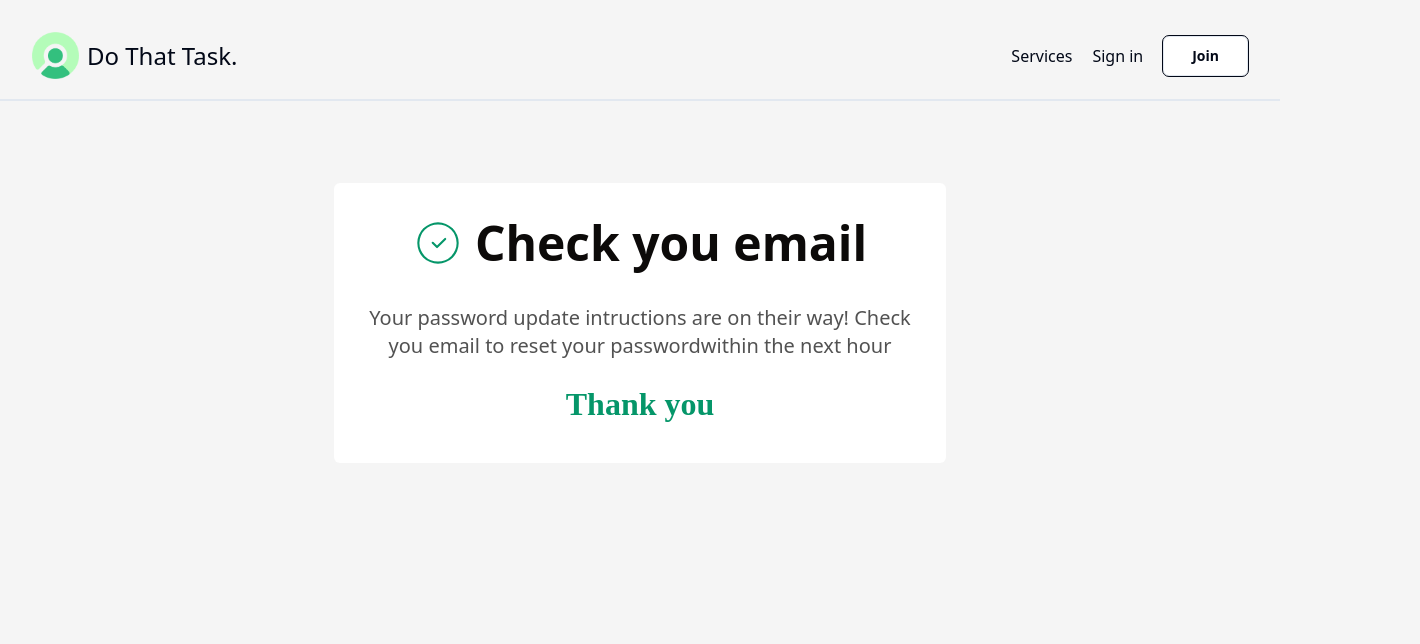
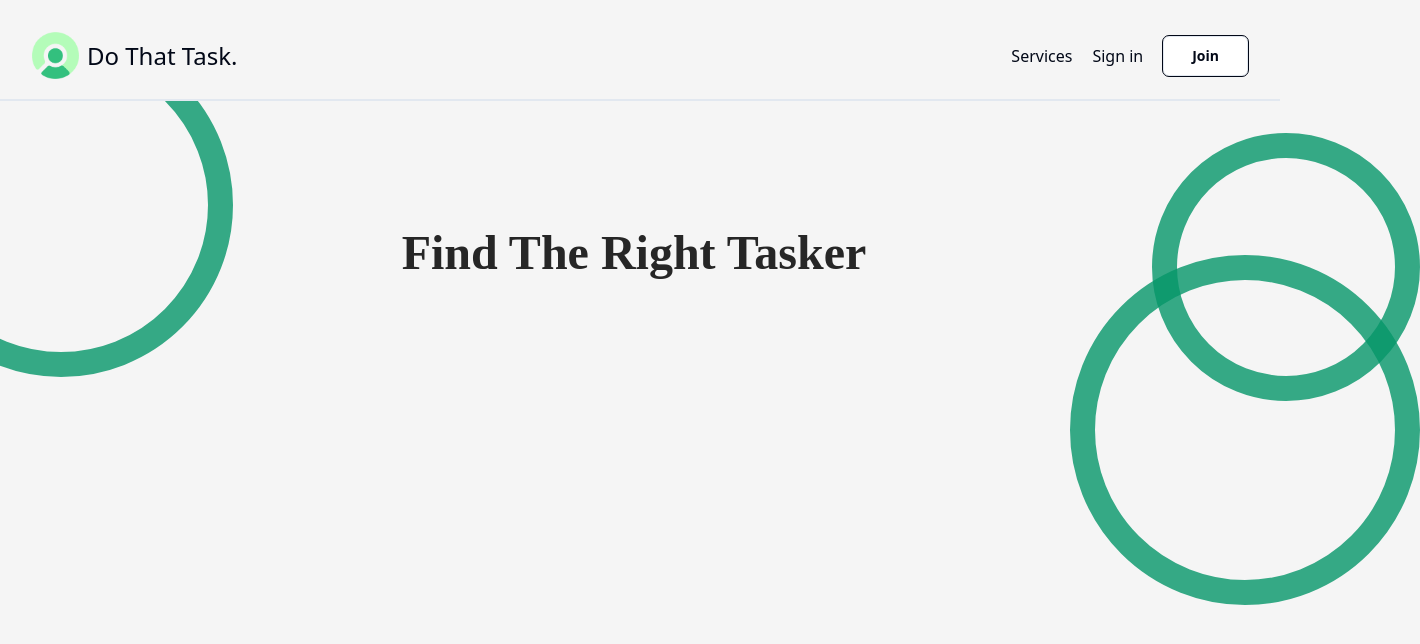
Before and after one commit to OthmanSALAHI/frontend-dothatask, a React (Vite) app: page / in a window 1280 px wide. Shown: the top 644 px of the page, 1420 px wide, since content can reach past the window. Built offline with nearby package versions, Linux system fonts and the light colour scheme.

Commit message:
Add Homepage component and update Navbar styling

```diff
--- a/src/App.jsx
+++ b/src/App.jsx
@@ -3,14 +3,17 @@ import { Navbar } from "./components/header/Navbar";
 import Routers from "./components/routes/Routes";
 import ForgotPassword from "./components/Auth/ForgotPassword";
 import Emailsent from "./components/pages/Emailsent";
+import Homepage from "./components/pages/Homepage";
 
 export const App = () => {
   const [Auth, setAuth] = useState(false);
   return (
     <div>
-      <Navbar />
+      <div className="z-[1]">
+        <Navbar />
+      </div>
       <Routers />
-      <Emailsent />
+      <Homepage />
     </div>
   );
 };
--- a/src/components/header/Navbar.jsx
+++ b/src/components/header/Navbar.jsx
@@ -10,7 +10,7 @@ export const Navbar = () => {
   const clickHandler = () => setOpen(!open);
 
   return (
-    <div className=" container font-ubuntu m-auto my-8 border-b-2 pb-5 ">
+    <div className=" container w-full font-ubuntu m-auto my-8 border-b-2 pb-5 bg-neutral-100">
       <ul className="flex justify-between items-center flex-wrap">
         <li className="logo">
           <Logo />
--- /dev/null
+++ b/src/components/pages/Homepage.jsx
@@ -0,0 +1,14 @@
+import React from 'react'
+
+function Homepage() {
+    return (
+        <div className='w-full relative bg-neutral-100'>
+            <div className="md:size-[344px] size-[140px] circle-design buttom-10 mt-[-100px] ml-[-111px] z-[-1]" />
+            <div className="md:size-[268px] size-[95px] circle-design right-[-140px]" />
+            <div className="md:size-[350px] size-[150px] circle-design top-[122px] right-[-140px]" />
+            <div className="text-neutral-800 text-5xl w-[500px] absolute left-[30%] text-center mt-[60px] py-9 font-bold font-['Ubuntu']">Find The Right Tasker</div>
+        </div>
+    )
+}
+
+export default Homepage
--- a/src/index.css
+++ b/src/index.css
@@ -96,3 +96,7 @@
   @apply lg:w-[542px] md:w-[480px] w-[225px] h-12 p-2.5 text-lg bg-white
   rounded-[5px] shadow justify-start items-center gap-[113px] inline-flex mx-auto;
 }
+
+.circle-design {
+  @apply  opacity-80 rounded-full border-[25px] border-emerald-600 absolute
+}
```
